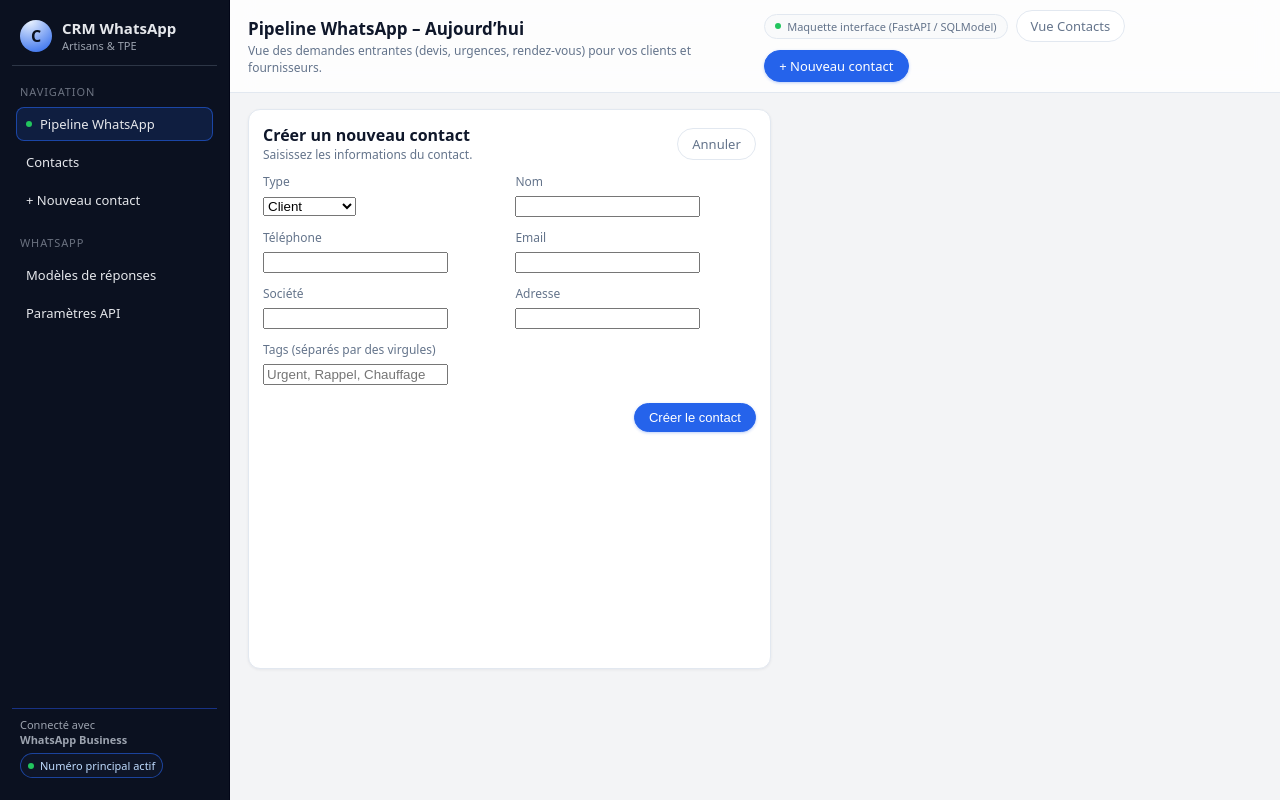
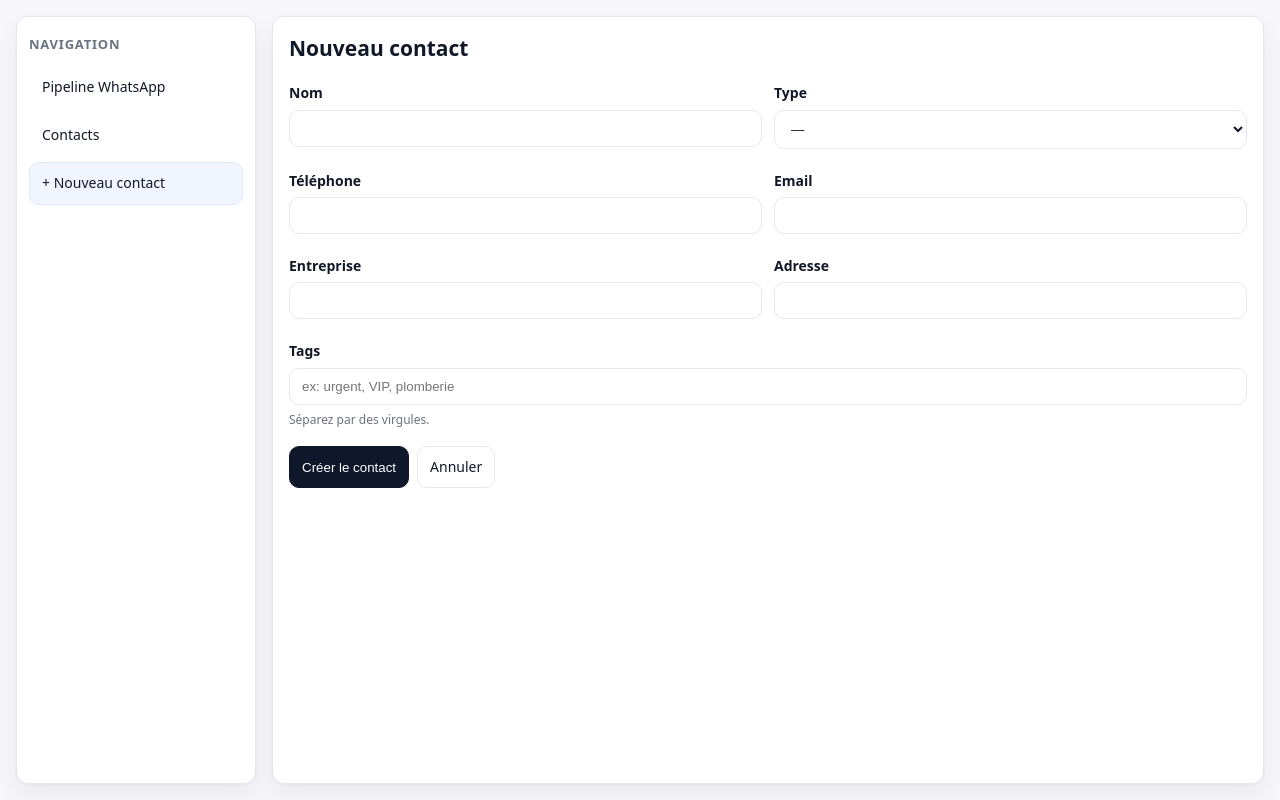
Before and after one commit to jeanlura92-alt/tpe, a FastAPI app: page /contacts/new in a window 1280 px wide. Run offline with FastAPI, Linux system fonts and the light colour scheme; parts of the project's set-up code (start-up, migrations or seed data) failed here and were passed over.

Commit message:
Update contact_form.html

```diff
--- a/app/templates/contact_form.html
+++ b/app/templates/contact_form.html
@@ -1,69 +1,81 @@
-{% extends "base.html" %}
-{% block title %}{{ 'Nouveau contact' if mode=='new' else 'Modifier contact' }} - CRM{% endblock %}
+<!doctype html>
+<html lang="fr">
+<head>
+  <meta charset="utf-8" />
+  <title>{% if contact %}Modifier{% else %}Nouveau{% endif %} contact • CRM WhatsApp</title>
+  <meta name="viewport" content="width=device-width, initial-scale=1" />
+  <link rel="stylesheet" href="/static/style.css">
+</head>
+<body>
+  <div class="container" style="grid-template-columns:240px 1fr;">
+    <aside class="card sidebar">
+      <h3>Navigation</h3>
+      <nav class="sidebar-nav">
+        <a href="/"><span>Pipeline WhatsApp</span></a>
+        <a href="/contacts"><span>Contacts</span></a>
+        <a class="active" href="/contacts/new"><span>+ Nouveau contact</span></a>
+      </nav>
+    </aside>
 
-{% block content %}
-<main class="main-content">
-  <section class="panel">
-    <div style="display:flex;justify-content:space-between;align-items:center;margin-bottom:10px;">
-      <div>
-        <div style="font-size:16px;font-weight:600;">
-          {{ 'Créer un nouveau contact' if mode=='new' else 'Modifier le contact' }}
+    <main class="card" style="padding:16px;">
+      <h2 style="margin:0 0 10px 0;">{% if contact %}Modifier{% else %}Nouveau{% endif %} contact</h2>
+      <form method="post" action="{{ action }}" style="display:grid; grid-template-columns:repeat(2,minmax(220px,1fr)); gap:12px;">
+        <div>
+          <label>Nom</label>
+          <input type="text" name="name" value="{{ contact.name if contact else '' }}" required>
         </div>
-        <div style="font-size:12px;color:var(--text-soft);">
-          {{ 'Saisissez les informations du contact.' if mode=='new' else 'Mettez à jour les informations du contact.' }}
+        <div>
+          <label>Type</label>
+          <select name="type">
+            <option value="">—</option>
+            <option value="client" {% if contact and contact.type=='client' %}selected{% endif %}>Client</option>
+            <option value="prospect" {% if contact and contact.type=='prospect' %}selected{% endif %}>Prospect</option>
+            <option value="fournisseur" {% if contact and contact.type=='fournisseur' %}selected{% endif %}>Fournisseur</option>
+            <option value="autre" {% if contact and contact.type=='autre' %}selected{% endif %}>Autre</option>
+          </select>
         </div>
-      </div>
-      {% if mode=='new' %}
-        <a class="btn" href="/contacts">Annuler</a>
-      {% else %}
-        <a class="btn" href="/contacts">Retour</a>
-      {% endif %}
-    </div>
+        <div>
+          <label>Téléphone</label>
+          <input type="tel" name="phone" value="{{ contact.phone if contact else '' }}">
+        </div>
+        <div>
+          <label>Email</label>
+          <input type="email" name="email" value="{{ contact.email if contact else '' }}">
+        </div>
+        <div>
+          <label>Entreprise</label>
+          <input type="text" name="company" value="{{ contact.company if contact else '' }}">
+        </div>
+        <div>
+          <label>Adresse</label>
+          <input type="text" name="address" value="{{ contact.address if contact else '' }}">
+        </div>
+        <div style="grid-column:1 / -1;">
+          <label>Tags</label>
+          <input type="text" name="tags" value="{{ contact.tags if contact else '' }}" placeholder="ex: urgent, VIP, plomberie">
+          <div class="hint">Séparez par des virgules.</div>
+        </div>
 
-    <form method="post" action="{{ '/contacts/new' if mode=='new' else '/contacts/' ~ contact.id ~ '/edit' }}" style="display:grid;grid-template-columns:repeat(2,minmax(0,1fr));gap:12px;">
-      <div>
-        <label style="display:block;font-size:12px;color:var(--text-soft);margin-bottom:4px;">Type</label>
-        <select name="type" class="chat-input" required>
-          {% for t in contact_types %}
-            <option value="{{ t }}" {% if contact and contact.type==t %}selected{% endif %}>{{ t|capitalize }}</option>
-          {% endfor %}
-        </select>
-      </div>
+        <div style="grid-column:1 / -1; display:flex; gap:8px; margin-top:6px;">
+          <button class="btn btn-primary" type="submit">{% if contact %}Mettre à jour{% else %}Créer le contact{% endif %}</button>
+          <a class="btn" href="/contacts">Annuler</a>
+        </div>
+      </form>
+    </main>
+  </div>
 
-      <div>
-        <label style="display:block;font-size:12px;color:var(--text-soft);margin-bottom:4px;">Nom</label>
-        <input name="name" class="chat-input" required value="{{ contact.name if contact else '' }}">
-      </div>
-
-      <div>
-        <label style="display:block;font-size:12px;color:var(--text-soft);margin-bottom:4px;">Téléphone</label>
-        <input name="phone" class="chat-input" required value="{{ contact.phone if contact else '' }}">
-      </div>
-
-      <div>
-        <label style="display:block;font-size:12px;color:var(--text-soft);margin-bottom:4px;">Email</label>
-        <input name="email" class="chat-input" value="{{ contact.email if contact else '' }}">
-      </div>
-
-      <div>
-        <label style="display:block;font-size:12px;color:var(--text-soft);margin-bottom:4px;">Société</label>
-        <input name="company" class="chat-input" value="{{ contact.company if contact else '' }}">
-      </div>
-
-      <div>
-        <label style="display:block;font-size:12px;color:var(--text-soft);margin-bottom:4px;">Adresse</label>
-        <input name="address" class="chat-input" value="{{ contact.address if contact else '' }}">
-      </div>
-
-      <div style="grid-column:1/-1;">
-        <label style="display:block;font-size:12px;color:var(--text-soft);margin-bottom:4px;">Tags (séparés par des virgules)</label>
-        <input name="tags" class="chat-input" value="{{ contact.tags if contact else '' }}" placeholder="Urgent, Rappel, Chauffage">
-      </div>
-
-      <div style="grid-column:1/-1;text-align:right;margin-top:6px;">
-        <button class="btn btn-primary">{{ 'Créer le contact' if mode=='new' else 'Enregistrer' }}</button>
-      </div>
-    </form>
-  </section>
-</main>
-{% endblock %}
+  <script>
+    // Ajustement responsive du formulaire (passe en 1 colonne sur petit écran)
+    (function(){
+      const mq = window.matchMedia("(max-width: 680px)");
+      const form = document.querySelector("form");
+      function apply(){
+        if(!form) return;
+        form.style.gridTemplateColumns = mq.matches ? "1fr" : "repeat(2,minmax(220px,1fr))";
+      }
+      mq.addEventListener?.("change", apply);
+      apply();
+    })();
+  </script>
+</body>
+</html>
```
